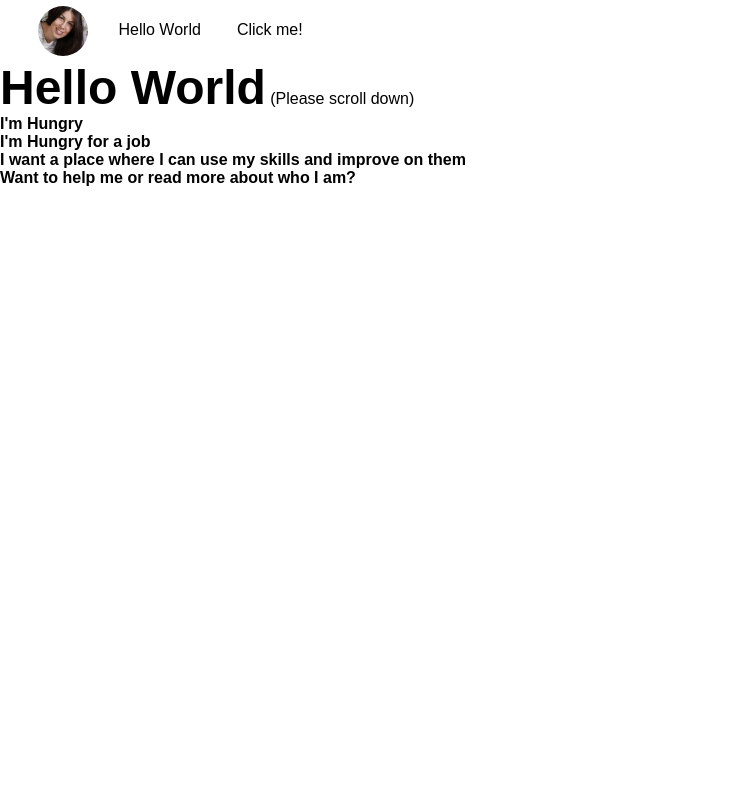
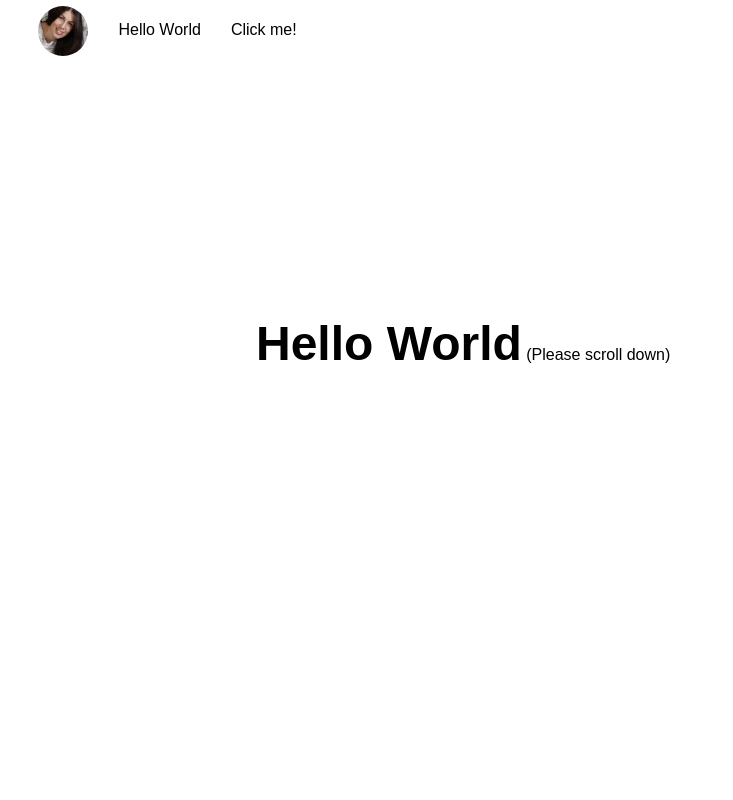
Before and after one commit to yasminny/yasminny.com, a plain HTML site: page index.html in a window 1280 px wide. Shown: the top 800 px of the page, without its empty margins (0-733 px from the left). Drawn offline with Linux system fonts and the light colour scheme.

Commit message:
2 views created

```diff
--- a/index.html
+++ b/index.html
@@ -13,12 +13,10 @@
     <ul>
       <li><a href="#home"><img src="./AAEAAQAAAAAAAAwFAAAAJDYyMDgyNzYyLTM2NDAtNDFhOS1hMzg4LTFhY2RjODdjNjRkYQ.jpg"></a></li>
       <li><a href="#home">Hello World</a></li>
-      <li><button type="button">Click me!</button></li>
+      <li><a href="#temp">Click me!</a></li>
     </ul>
   </header>
   <main>
-    <!--<h1>Please stand by as I create my website and enjoy my lovely CV for now</h1>-->
-    <!--<img class="cv-image" src="./Yasmin%20Nygate%20CV.png">-->
   </main>
   <script type="text/javascript" src="script/script.js"></script>
 </body>
--- a/main.css
+++ b/main.css
@@ -31,7 +31,7 @@ a{
 }
 
 .cv-image{
-  width: 100%;
+  width: 90%;
   display: inline-block;
   margin: 0 10%;
 }
@@ -41,7 +41,7 @@ header{
   background-color: white;
   position: fixed;
   height: 60px;
-  z-index: 10;
+  z-index: 50;
   margin: 0 3%;
 }
 
@@ -75,12 +75,40 @@ a>img{
 
 main{
   padding-top: 60px;
+  height:100%;
+  width:100%;
 }
 
 .wrapper{
   position:absolute;
   height:100%;
   width:100%;
+}
+
+.panel{
+  position:relative;
+  height:80%;
+  min-height:80%;
+  width:100%;
+  z-index:10;
+  background-color: white;
+  display: flex;
+}
+
+.fixed-bottom{
+  position:fixed;
+  top: 60px;
+  left:0;
+  z-index: -99;
+
+}
+
+.text{
+  margin: 20% 20%;
+}
+
+.layer-one{
+  margin-top:100%;
 }
 
 h1{
@@ -90,3 +118,14 @@ h1{
 p{
   display: inline-block;
 }
+
+
+h2, h3{
+  margin: auto 10%;
+  font-size: 3rem;
+}
+
+span{
+  display: inline-block;
+  margin: auto 10%;
+}
--- a/script/script.js
+++ b/script/script.js
@@ -9,24 +9,28 @@ changeMainView();
 
 function changeMainView() {
   const homeTemplate = `<div class="wrapper">
-<div class="fixed-bottom">
+<div class="panel fixed-bottom">
+<div class="text">
 <h1>Hello World</h1>
 <p>(Please scroll down)</p>
 </div>
-<div class="layer-one">
+</div>
+<div class="panel layer-one">
 <h2>I'm Hungry</h2>
 </div>
-<div class="layer-two">
+<div class="panel layer-two">
 <h2>I'm Hungry for a job</h2>
 </div>
-<div class="layer-three">
+<div class="panel layer-three">
 <h2>I want a place where I can use my skills and improve on them</h2>
 </div>
-<div class="layer-four">
+<div class="panel layer-four">
 <h3>Want to help me or read more about who I am?</h3>
 </div>
 </div>`;
 
+  const tempTemp = `<span><h1>Please stand by as I create my website and enjoy my lovely CV for now</h1></span>
+    <img class="cv-image" src="./Yasmin%20Nygate%20CV.png">`;
 
   const hash = window.location.hash;
   const header = document.querySelector('header');
@@ -41,6 +45,9 @@ function changeMainView() {
     //   <li><button type="button">Click me!</button></li>
     // </ul>`;
   }
+  if (hash === '#temp'){
+    main.innerHTML = tempTemp;
+  }
 }
 
 
```
